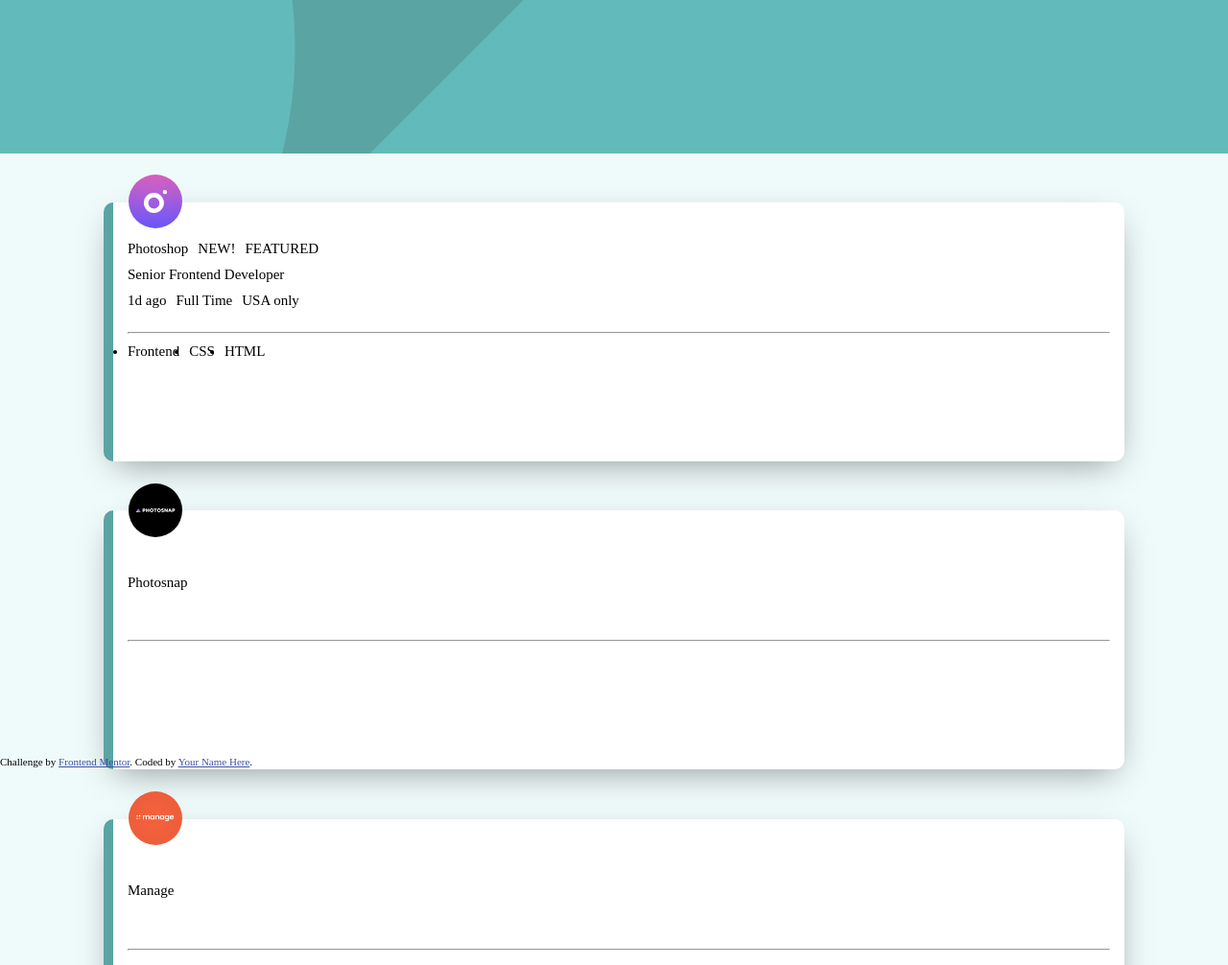
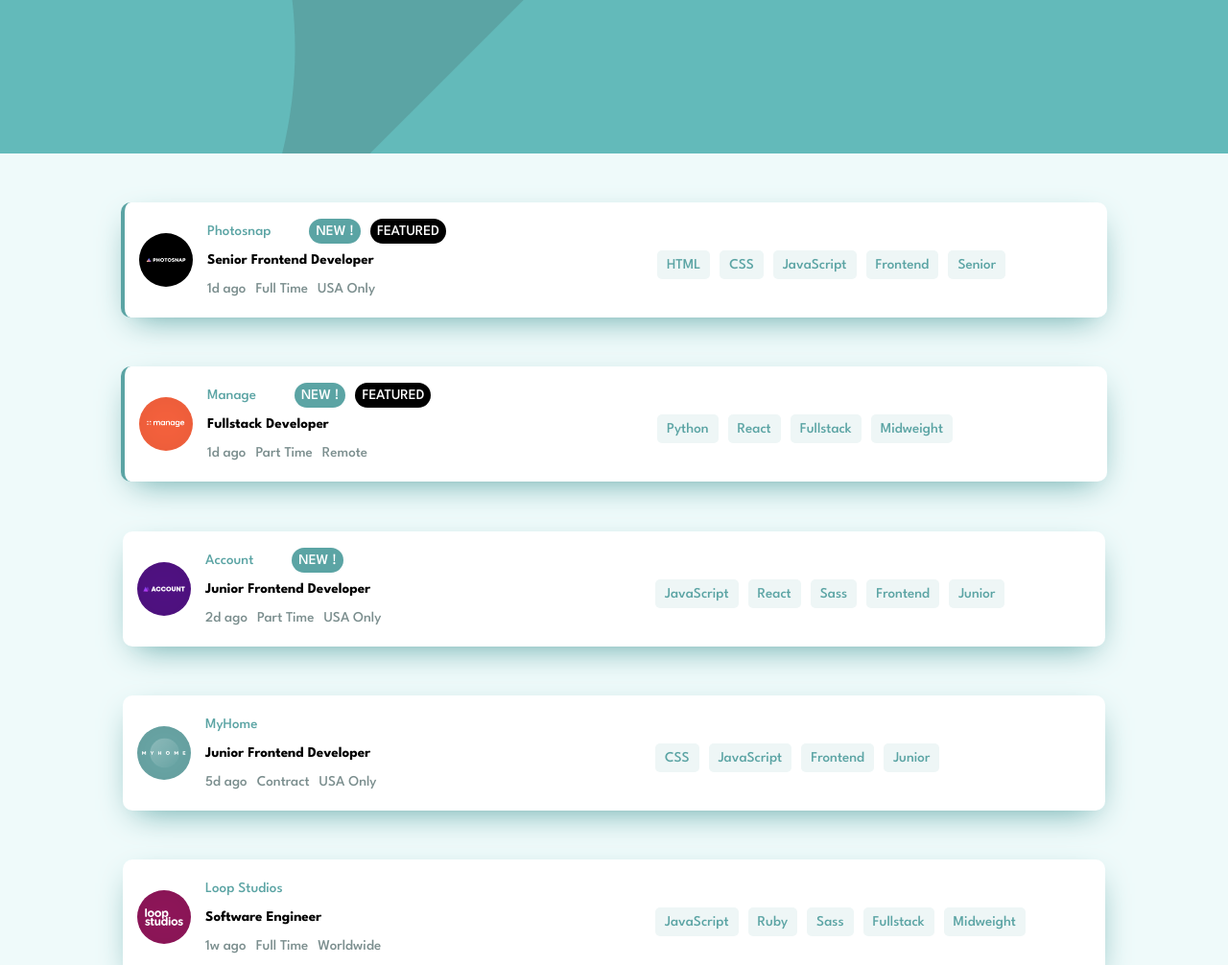
Before and after one commit to BenPrst/static-job-listings, a plain HTML site: page index.html in a window 1280 px wide. Shown: the top 1006 px of the page at 96% size. Drawn offline with Linux system fonts and the light colour scheme.

Commit message:
visuals finished

```diff
--- a/assets/style/style.scss
+++ b/assets/style/style.scss
@@ -1,8 +1,11 @@
 @import "./_variables";
+@import url("https://fonts.googleapis.com/css2?family=League+Spartan:wght@500;700&display=swap");
 
 * {
   margin: 0;
   padding: 0;
+  font-family: "League Spartan", sans-serif;
+  font-weight: 500;
 }
 
 body {
@@ -17,7 +20,7 @@ body {
   background-position: center;
   background-repeat: no-repeat;
   background-size: cover;
-  background-color: hsl(180, 29%, 50%);
+  background-color: $DesaturatedDarkCyan;
   min-width: 100vw;
   height: 20vh;
 }
@@ -29,16 +32,19 @@ main {
   flex-direction: column;
 }
 
+.featured-card {
+  border-left: solid 0.3rem $DesaturatedDarkCyan;
+}
+
 .card {
   width: 80%;
   height: 15rem;
   border-radius: 0.625rem;
-  border-left: solid 0.635rem hsl(180, 29%, 50%);
   position: relative;
   background-color: white;
   margin-top: 3.2rem;
   padding: 0.9375rem;
-  box-shadow: 1px 12px 35px -12px rgba(0, 0, 0, 0.44);
+  box-shadow: 1px 12px 35px -12px $DesaturatedDarkCyan;
   .top-card {
     width: 100%;
     height: 50%;
@@ -60,14 +66,47 @@ main {
     margin: 0 0.625rem;
     margin-left: 0;
   }
+  .company-name {
+    color: $DesaturatedDarkCyan;
+    margin-right: 2.5rem;
+  }
+  .new {
+    color: white;
+    background-color: $DesaturatedDarkCyan;
+    padding: 0.375rem 0.4375rem;
+    text-transform: uppercase;
+    border-radius: 0.9375rem;
+  }
+  .featured {
+    color: white;
+    background-color: black;
+    padding: 0.375rem 0.4375rem;
+    text-transform: uppercase;
+    border-radius: 0.9375rem;
+  }
+  .profession {
+    font-weight: 700;
+    margin: 1rem 0;
+  }
+  .date,
+  .contract,
+  .location {
+    color: $DarkGrayishCyan;
+  }
 }
 
 .bot-card-list {
   display: flex;
   flex-wrap: wrap;
+  list-style: none;
+  margin-top: 0.625rem;
   li {
     margin: 0.625rem 0.625rem;
     margin-left: 0;
+    color: $DesaturatedDarkCyan;
+    background-color: $LightGrayishCyanFilter;
+    padding: 0.5rem 0.625rem;
+    border-radius: 0.3125rem;
   }
 }
 
@@ -81,9 +120,30 @@ main {
 .attribution {
   font-size: 0.6875rem;
   text-align: center;
-  position: absolute;
   bottom: 0;
 }
 .attribution a {
   color: hsl(228, 45%, 44%);
 }
+
+@media only screen and (min-width: 730px) {
+  .img-companies {
+    position: inherit;
+    left: 0;
+    top: 0;
+    margin: 0.9375rem;
+  }
+  .card {
+    display: flex;
+    height: 15vh;
+    align-items: center;
+    padding: 0;
+  }
+  .bot-card {
+    display: flex;
+    align-items: center;
+  }
+  hr {
+    display: none;
+  }
+}
--- a/index.html
+++ b/index.html
@@ -17,30 +17,7 @@
     <header>
       <div class="bg-header"></div>
     </header>
-    <main>
-      <article class="card">
-        <section class="top-card">
-          <img class="img-companies" src="./images/faceit.svg" alt="" />
-          <ul class="top-list">
-            <li>
-              <span>Photoshop</span><span>NEW!</span><span>FEATURED</span>
-            </li>
-            <li>Senior Frontend Developer</li>
-            <li>
-              <span>1d ago</span><span>Full Time</span><span>USA only</span>
-            </li>
-          </ul>
-        </section>
-        <hr />
-        <section class="bot-card">
-          <ul class="bot-card-list">
-            <li>Frontend</li>
-            <li>CSS</li>
-            <li>HTML</li>
-          </ul>
-        </section>
-      </article>
-    </main>
+    <main></main>
     <footer>
       <div class="attribution">
         Challenge by
--- a/script.js
+++ b/script.js
@@ -6,30 +6,103 @@ fetch("data.json")
     console.log(data);
     for (const companies of data) {
       //CREATING THE CARD
-      let article = document.createElement("article");
-      article.classList.add("card");
-      main.appendChild(article);
-      //DIVIDING THE CARD
-      let section1 = document.createElement("section");
-      let section2 = document.createElement("section");
-      let hr = document.createElement("hr");
-      section1.classList.add("top-card");
-      section2.classList.add("bot-card");
-      article.appendChild(section1);
-      article.appendChild(hr);
-      article.appendChild(section2);
+      let card = document.createElement("article");
+      card.classList.add("card");
+      main.appendChild(card);
       //CREATING THE COMPANIES IMG
       let img = document.createElement("img");
       img.setAttribute("src", companies.logo);
       img.classList.add("img-companies");
-      article.appendChild(img);
-      //List TOP CARD
-      let ul1 = document.createElement("ul");
-      ul1.classList.add("top-list");
-      section1.appendChild(ul1);
-      let li = document.createElement("li");
-      let text = document.createTextNode(companies.company);
-      li.appendChild(text);
-      ul1.appendChild(li);
+      card.appendChild(img);
+      //DIVIDING THE CARD
+      let topCard = document.createElement("section");
+      let botCard = document.createElement("section");
+      let hr = document.createElement("hr");
+      topCard.classList.add("top-card");
+      botCard.classList.add("bot-card");
+      card.appendChild(topCard);
+      card.appendChild(hr);
+      card.appendChild(botCard);
+      //**List TOP CARD
+      let listTop = document.createElement("ul");
+      listTop.classList.add("top-list");
+      topCard.appendChild(listTop);
+      //!FIRST LINE
+      let line1 = document.createElement("li");
+      //COMPANY NAME
+      let companyName = document.createElement("span");
+      companyName.innerText = `${companies.company}`;
+      companyName.classList.add("company-name");
+      line1.appendChild(companyName);
+      //NEW!
+      if (companies.new === true) {
+        let newSpan = document.createElement("span");
+        newSpan.innerText = "New !";
+        newSpan.classList.add("new");
+        line1.appendChild(newSpan);
+      }
+      //FEATURED
+      if (companies.featured === true) {
+        let featuredSpan = document.createElement("span");
+        featuredSpan.innerText = "Featured";
+        featuredSpan.classList.add("featured");
+        card.classList.add("featured-card");
+        line1.appendChild(featuredSpan);
+      }
+      //!SECOND LINE
+      let line2 = document.createElement("li");
+      line2.innerText = `${companies.position}`;
+      line2.classList.add("profession");
+      //!THIRD LINE
+      let line3 = document.createElement("li");
+      //DATE
+      let date = document.createElement("span");
+      date.innerText = `${companies.postedAt}`;
+      date.classList.add("date");
+      line3.appendChild(date);
+      //Contract
+      let contract = document.createElement("span");
+      contract.innerText = `${companies.contract}`;
+      contract.classList.add("contract");
+      line3.appendChild(contract);
+      //Location
+      let location = document.createElement("span");
+      location.innerText = `${companies.location}`;
+      location.classList.add("location");
+      line3.appendChild(location);
+      //APPEND LINES
+      listTop.appendChild(line1);
+      listTop.appendChild(line2);
+      listTop.appendChild(line3);
+      //**List BOT CARD
+      let listBot = document.createElement("ul");
+      listBot.classList.add("bot-list");
+      botCard.appendChild(listBot);
+      //FUNTCION BOTLIST
+      function botList(param) {
+        listBot.classList.add("bot-card-list");
+
+        if (Array.isArray(param)) {
+          for (let item of param) {
+            let itemLi = document.createElement("li");
+            itemLi.innerText = item;
+            itemLi.classList.add("parameters");
+            listBot.appendChild(itemLi);
+          }
+        } else {
+          let itemLi = document.createElement("li");
+          itemLi.innerText = param;
+          itemLi.classList.add("parameters");
+          listBot.appendChild(itemLi);
+        }
+      }
+      //LANGUAGES
+      botList(companies.languages);
+      //TOOLS
+      botList(companies.tools);
+      //ROLE
+      botList(companies.role);
+      //LEVEL
+      botList(companies.level);
     }
   });
```
Also changed, not shown: assets/style/css/style.css, 1 other file.
